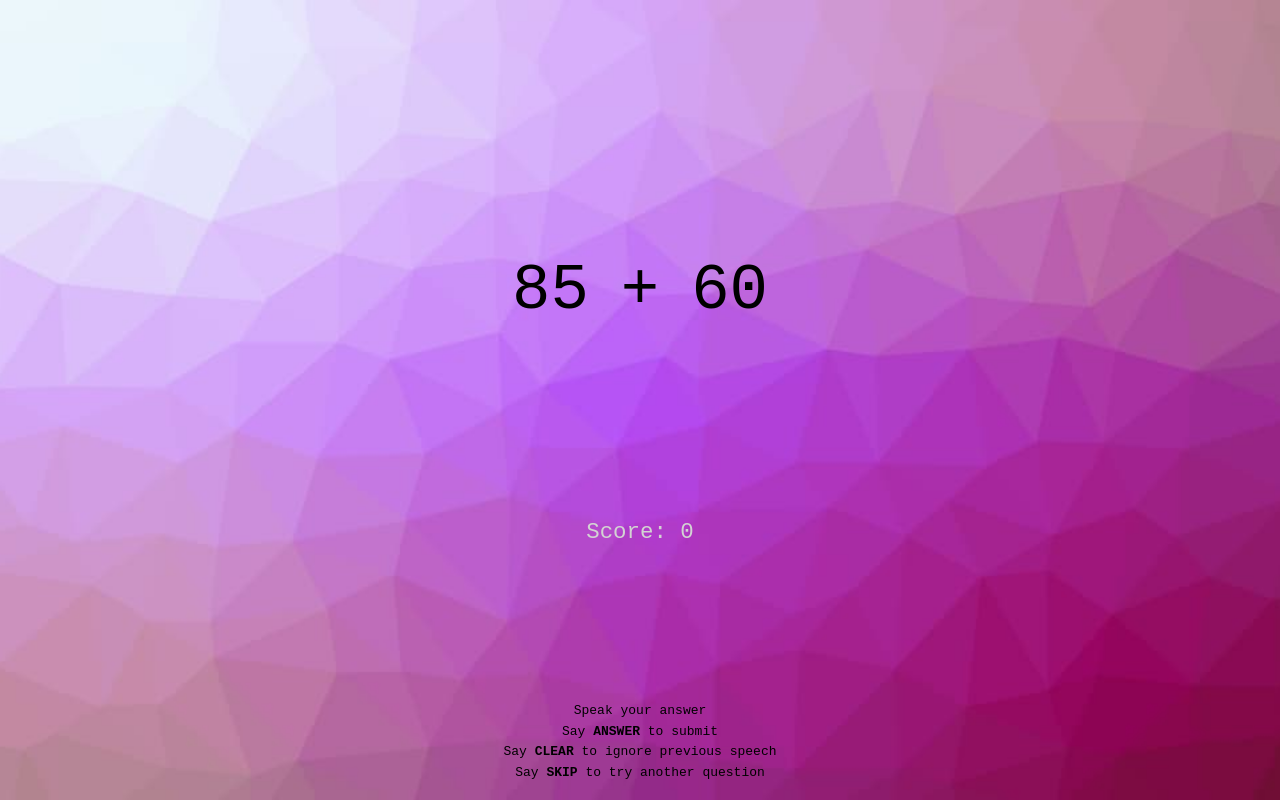
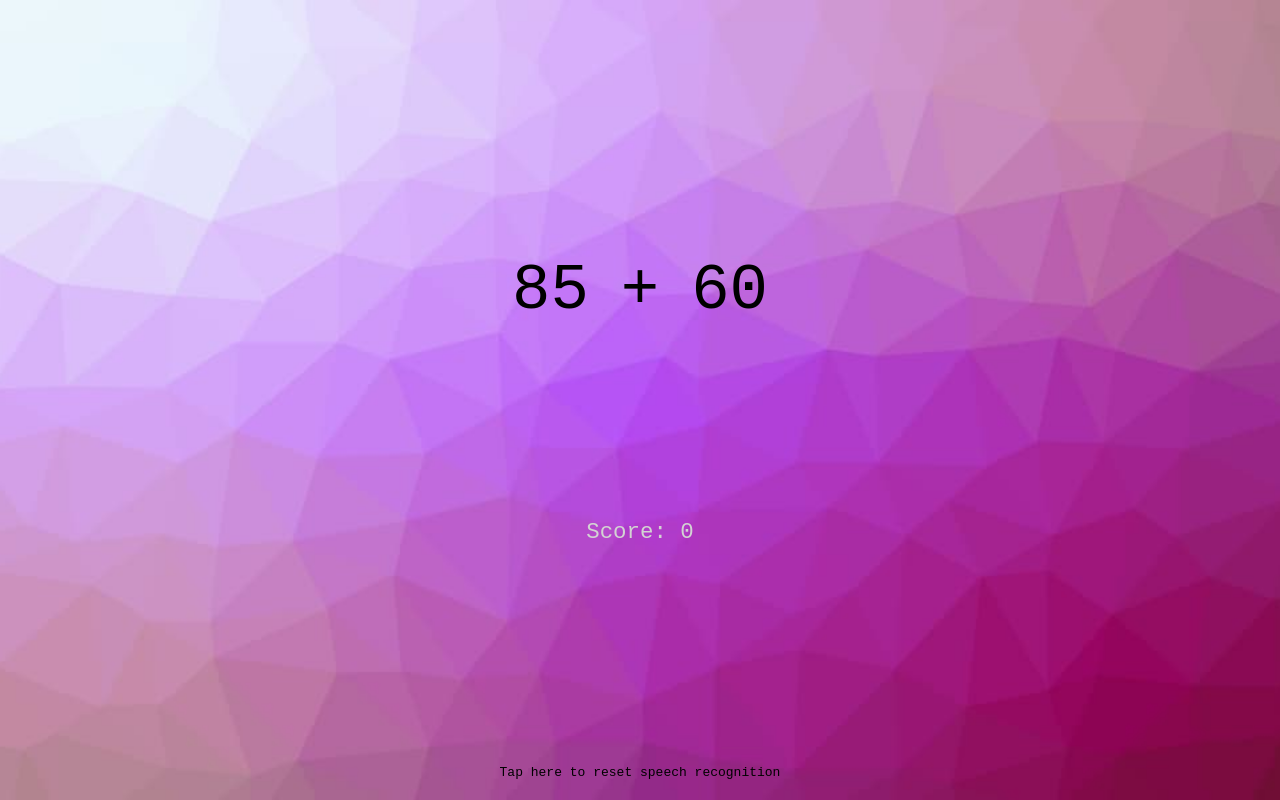
Before and after one commit to RamIdeas/verbal-arithmetic, a SvelteKit app: page / in a window 1280 px wide. Both pictures are taken after a click on the button "START". Built offline with nearby package versions, Linux system fonts and the light colour scheme.

Commit message:
try stablise speech recognition by removing event listeners from previous instances

```diff
--- a/src/routes/+page.svelte
+++ b/src/routes/+page.svelte
@@ -15,6 +15,7 @@
 	let answer = '';
 	let score = 0;
 	let skips = 0;
+	let listening = false;
 	let highscore = parseInt(globalThis.localStorage?.getItem('highscore') ?? '0', 10);
 	let status: Status = 'initial';
 	let recognition: SpeechRecognition;
@@ -55,33 +56,34 @@
 
 		if (status === 'initial') status = 'question';
 	}
+
 	function initSpeechRecognition() {
 		const SpeechRecognition: typeof webkitSpeechRecognition =
 			webkitSpeechRecognition || globalThis.SpeechRecognition;
 
-		recognition?.abort();
+		recognition?.removeEventListener('start', onSpeechRecognitionStart);
+		recognition?.removeEventListener('result', onSpeechRecognitionResult);
+		recognition?.removeEventListener('error', onSpeechRecognitionError);
+		recognition?.removeEventListener('end', onSpeechRecognitionEnd);
+		if (listening) recognition?.abort();
+
 		recognition = new SpeechRecognition();
 		recognition.continuous = true;
 		recognition.interimResults = true;
-		// recognition.grammars = new webkitSpeechGrammarList();
-		// recognition.grammars.addFromString(
-		// 	'#JSGF V1.0; grammar numbers; public <number> = zero | one | two | three | four | five | six | seven | eight | nine | 0 | 1 | 2 | 3 | 4 | 5 | 6 | 7 | 8 | 9 ;',
-		// 	1
-		// );
 
-		// recognition.addEventListener('start', function () {
-		// 	console.log('recognition.start');
-		// 	console.time('recognition');
-		// });
-		recognition.addEventListener('result', function (event) {
-			// if (event.results.item(0).item(0).confidence > 0.5) console.timeEnd('voice');
-			// console.log(
-			// 	'recognition.result',
-			// 	event.results.length,
-			// 	event.results.item(0).item(0).transcript,
-			// 	event.results.item(0).item(0).confidence
-			// );
+		recognition.addEventListener('start', onSpeechRecognitionStart);
+		recognition.addEventListener('result', onSpeechRecognitionResult);
+		recognition.addEventListener('error', onSpeechRecognitionError);
+		recognition.addEventListener('end', onSpeechRecognitionEnd);
 
+		recognition.start();
+	}
+	function onSpeechRecognitionStart() {
+		console.log('recognition.start');
+		// console.time('recognition');
+		listening = true;
+	}
+	function onSpeechRecognitionResult(event: SpeechRecognitionEvent) {
 		let result = event.results.item(event.resultIndex).item(0).transcript;
 		console.log({ speech: result });
 
@@ -110,17 +112,20 @@
 			)
 			.replaceAll(/\D/g, '');
 
-			answer = result;
-		});
-		// recognition.addEventListener('error', function (event) {
-		// 	console.log('recognition.error');
-		// });
-		// recognition.addEventListener('end', function () {
-		// 	console.log('recognition.end');
-		// 	console.timeEnd('recognition');
-		// });
-
-		recognition.start();
+		if (result) answer = result;
+	}
+	function onSpeechRecognitionError(event: SpeechRecognitionErrorEvent) {
+		console.error('recognition.error', event.error);
+		listening = false;
+		if (event.error !== 'aborted') initSpeechRecognition();
+	}
+	function onSpeechRecognitionEnd() {
+		console.log('recognition.end');
+		// console.timeEnd('recognition');
+		listening = false;
+		setTimeout(() => {
+			if (!listening) initSpeechRecognition();
+		}, 1000);
 	}
 
 	function submitAnswer() {
@@ -244,11 +249,15 @@
 		{/if}
 	</section>
 
-	<footer>
-		<p>Speak your answer<br /></p>
-		<p>Say <strong>ANSWER</strong> to submit<br /></p>
-		<p>Say <strong>CLEAR</strong> to ignore previous speech<br /></p>
-		<p>Say <strong>SKIP</strong> to try another question</p>
+	<footer on:click={initSpeechRecognition}>
+		{#if !listening}
+			<p class="instructions-error">Tap here to reset speech recognition</p>
+		{:else}
+			<p class="instructions-speak">Speak your answer</p>
+			<p class="instructions-answer">Say <strong>ANSWER</strong> to submit<br /></p>
+			<p class="instructions-clear">Say <strong>CLEAR</strong> to ignore previous speech<br /></p>
+			<p class="instructions-skip">Say <strong>SKIP</strong> to try another question</p>
+		{/if}
 	</footer>
 {/if}
 
```
Lines whose indentation alone changed are shown as unchanged.
